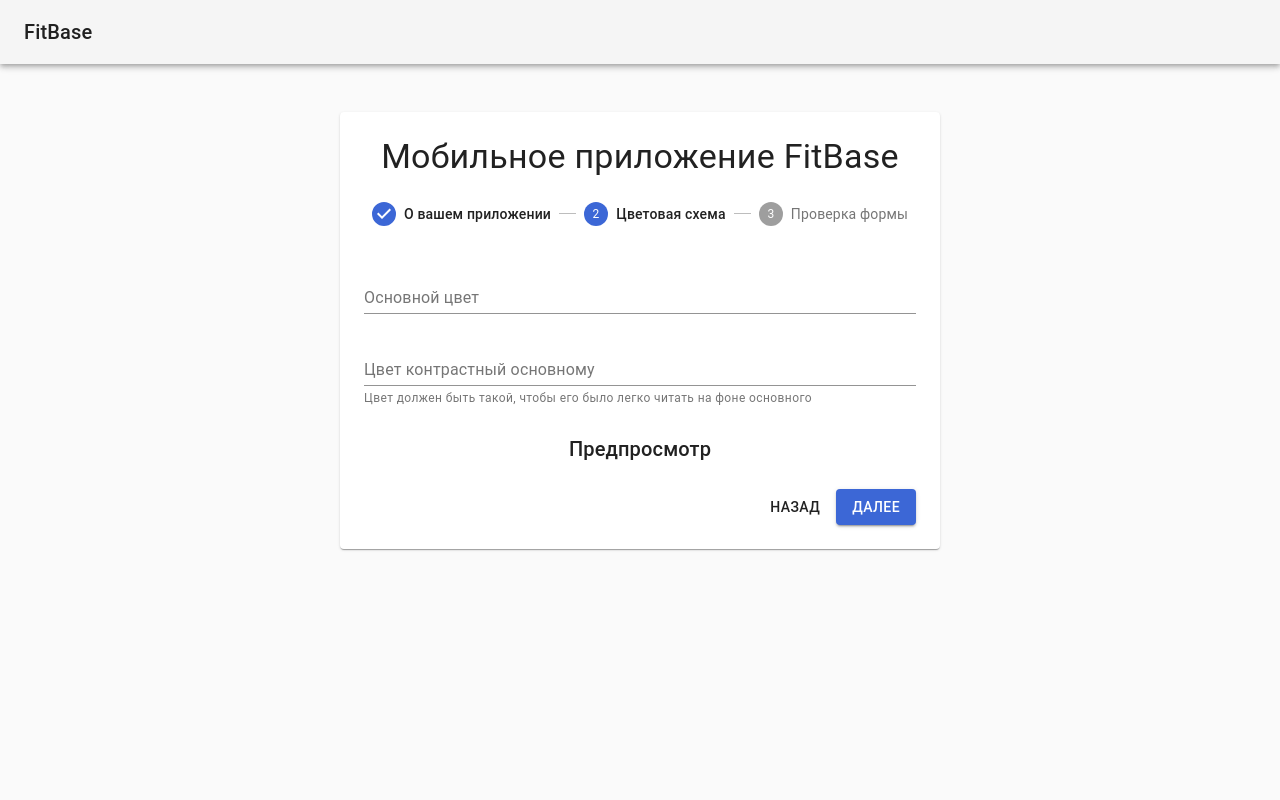
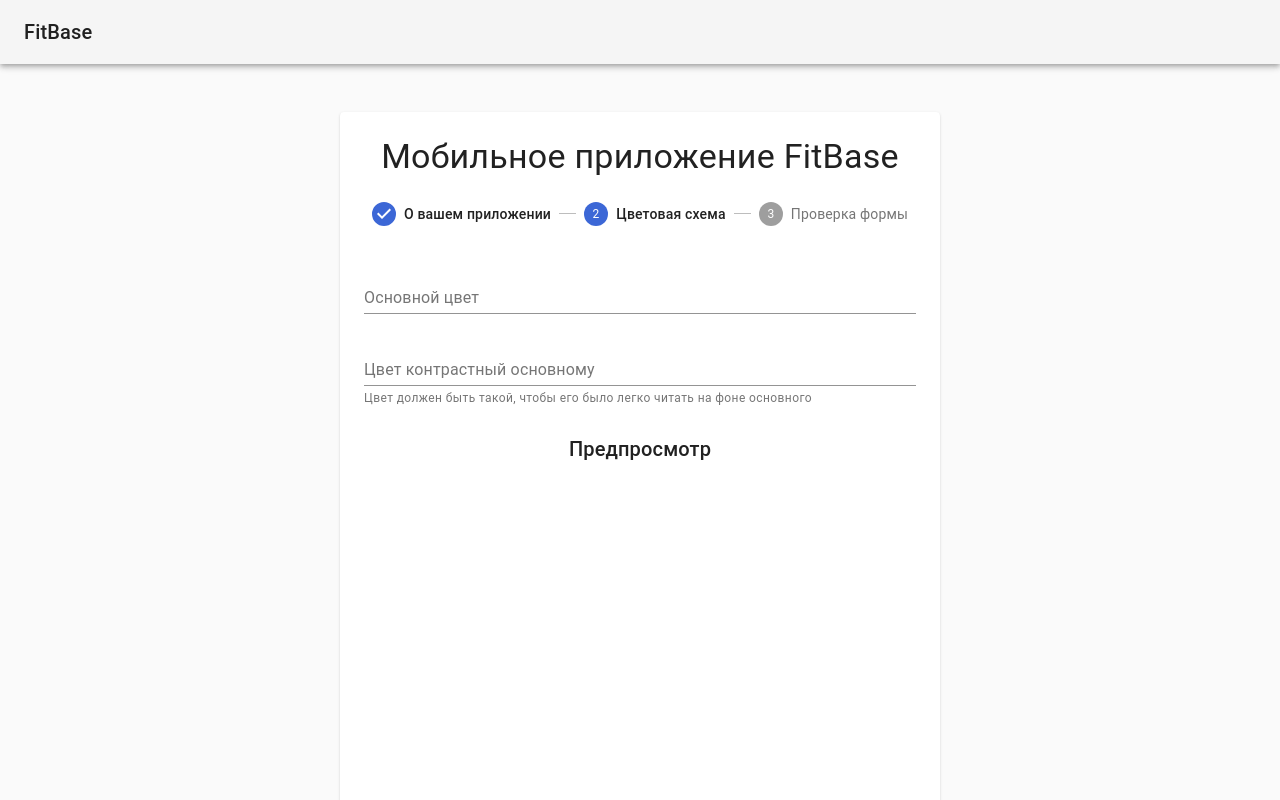
Before and after one commit to whalemare/whalemare.github.io, a React (Create React App) app: page / in a window 1280 px wide. Both pictures are taken after a click on the button "ДАЛЕЕ". Shown: the top 800 px of the page. Built offline with nearby package versions, Linux system fonts and the light colour scheme; some icons are missing.

Commit message:
Add theme use color

```diff
--- a/src/module/metadata/component/ThemeFormComponent.tsx
+++ b/src/module/metadata/component/ThemeFormComponent.tsx
@@ -1,9 +1,11 @@
 import { Grid, Typography } from '@material-ui/core'
+import chroma from 'chroma-js'
 import { observer } from 'mobx-react-lite'
 
 import { TextView } from '../../../lib/react/TextView'
 import { useStrings } from '../../locale/useStrings'
 import { useStores } from '../../useStores'
+import { ReactComponent as Logo } from '../svg/0_APP_IPHONE_55_0.svg'
 
 interface ThemeFormComponentProps {}
 
@@ -27,7 +29,19 @@ export const ThemeFormComponent = observer<ThemeFormComponentProps>(({}) => {
         <Grid item sm={12}>
           <Typography variant="h6">{strings.preview}</Typography>
         </Grid>
+
+        <Grid>
+          <Logo fill={parseColor(formStore.primaryColor.value)} height={500} width={500} />
+        </Grid>
       </Grid>
     </>
   )
 })
+
+const parseColor = (value: string) => {
+  try {
+    return chroma(value).hex()
+  } catch (e) {
+    return value
+  }
+}
```
Also changed, not shown: 1 other file (tests, documents, lock files or other folders).
